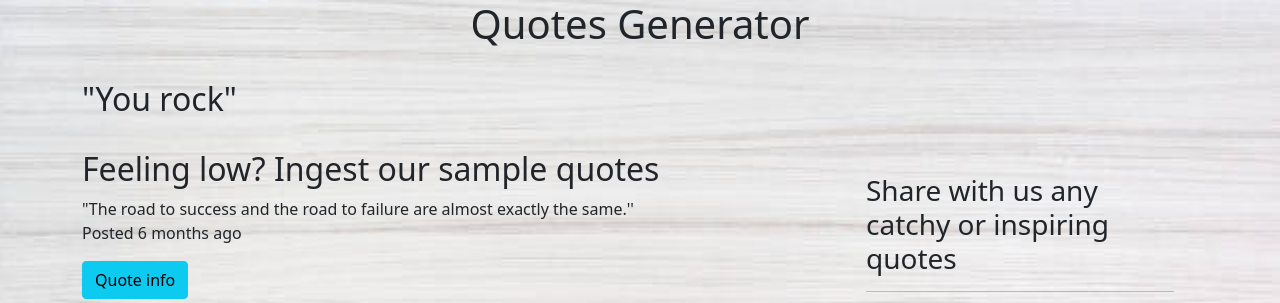
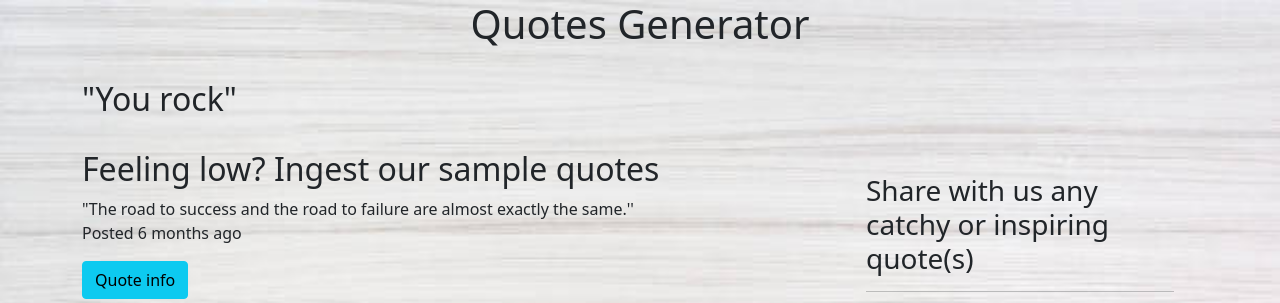
Before and after one commit to IsaacMurage-dev/QuotesApp, an Angular app: page / in a window 1280 px wide. Shown: the top 303 px of the page. Built offline with nearby package versions, Linux system fonts and the light colour scheme.

Commit message:
make changes to folder

```diff
--- a/src/app/quote-form/quote-form.component.html
+++ b/src/app/quote-form/quote-form.component.html
@@ -1,6 +1,6 @@
 <div class="container-fluid">
     <br>
-    <h3>Share with us any catchy or inspiring quotes</h3>
+    <h3>Share with us any catchy or inspiring quote(s)</h3>
     <hr>
     <form  (ngSubmit)='submitQuote()' #quoteForm='ngForm'>
 
```
